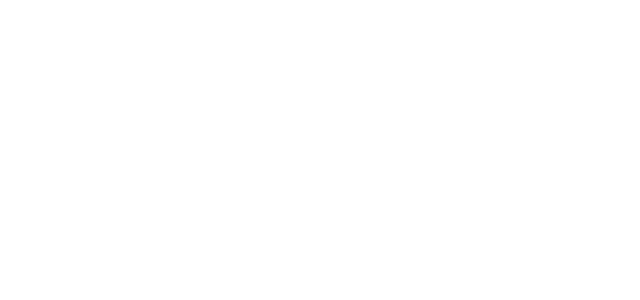
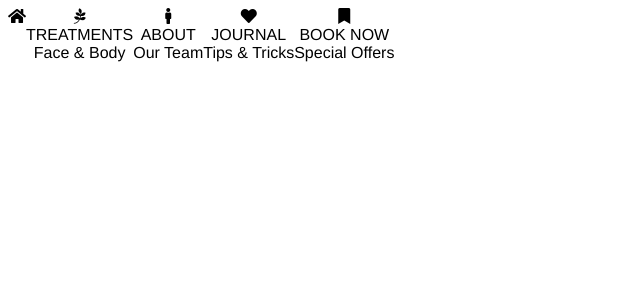
Before and after one commit to DragoAl/proj-html-vuejs, a Vue app: page / in a window 1280 px wide. Shown: the top 300 px of the page, without its empty margins (0-640 px from the left). Built offline with nearby package versions, Linux system fonts and the light colour scheme.

Commit message:
Add: feat  header nav

```diff
--- a/package.json
+++ b/package.json
@@ -8,6 +8,7 @@
     "lint": "vue-cli-service lint"
   },
   "dependencies": {
+    "@fortawesome/fontawesome-free": "^5.15.4",
     "core-js": "^3.6.5",
     "vue": "^2.6.11"
   },
--- a/src/App.vue
+++ b/src/App.vue
@@ -1,25 +1,65 @@
 <template>
   <div id="app">
+    <MyHeader
+    :menuElements = 'menuItems'
+    />
   </div>
 </template>
 
 <script>
+import MyHeader from './components/MyHeader.vue'
 
 export default {
   name: 'App',
   components: {
+    MyHeader
+  },
 
+  data() {
+    return {
+     menuItems: [
+      {
+        icon: "fab fa-pagelines",
+        title: 'TREATMENTS',
+        subtitle: 'Face & Body'
+
+      },
+
+      {
+        icon: "fas fa-male",
+        title: 'ABOUT',
+        subtitle: 'Our Team'
+
+      },
+
+      {
+        icon: "fas fa-heart",
+        title: 'JOURNAL',
+        subtitle: 'Tips & Tricks'
+
+      },
+
+      {
+        icon: "fas fa-bookmark",
+        title: 'BOOK NOW',
+        subtitle: 'Special Offers'
+
+      },
+     ]
+
+
+    }
   }
 }
 </script>
 
 <style lang="scss">
+@import '~@fortawesome/fontawesome-free/css/all.min.css';
+
 #app {
   font-family: Avenir, Helvetica, Arial, sans-serif;
   -webkit-font-smoothing: antialiased;
   -moz-osx-font-smoothing: grayscale;
   text-align: center;
-  color: #2c3e50;
-  margin-top: 60px;
 }
 </style>
--- /dev/null
+++ b/src/components/MyHeader.vue
@@ -0,0 +1,32 @@
+<template>
+<nav>
+    <i class="fas fa-home"></i>
+    <div v-for= "element, i in menuElements " :key='i'>
+        <i :class="element.icon"></i>
+        <div>{{element.title}}</div>
+        <div>{{element.subtitle}}</div>
+
+    </div>
+</nav>
+
+</template>
+
+<script>
+export default {
+    name: 'MyHeader',
+    props : {
+        menuElements: Array
+    }
+
+}
+</script>
+
+<style scoped lang="scss">
+
+nav {
+    height: 100px;
+    display: flex;
+}
+
+
+</style>
```
Also changed, not shown: 1 other file (tests, documents, lock files or other folders).
